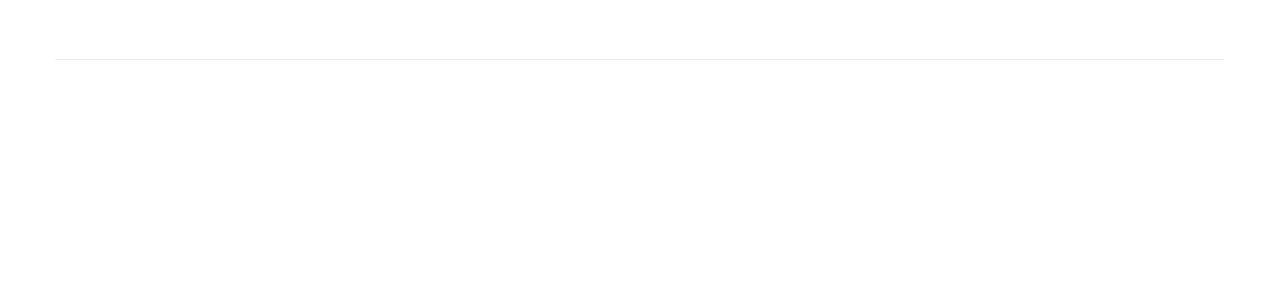
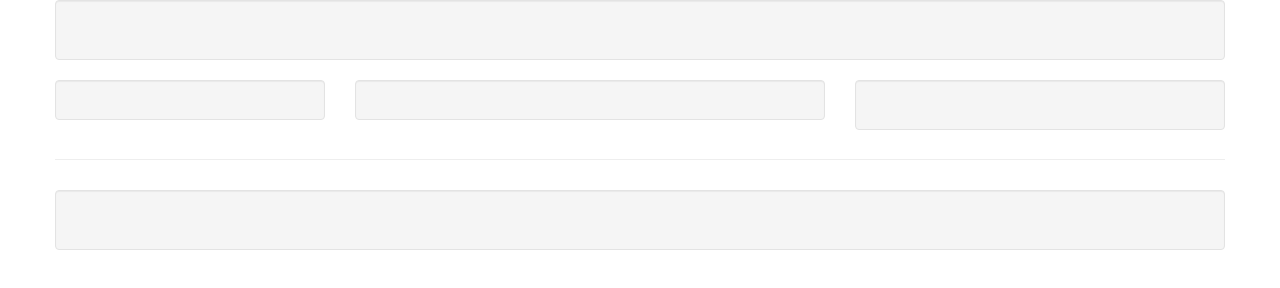
Before and after one commit to tomchw/Sandbox, a plain HTML site: page GwtProject/war/GwtProject.html in a window 1280 px wide. Drawn offline with Linux system fonts and the light colour scheme.

Commit message:
Put most widgets in wells

```diff
--- a/GwtProject/war/GwtProject.html
+++ b/GwtProject/war/GwtProject.html
@@ -47,23 +47,23 @@
     </noscript>
 
     <div class="container">
-      <span id="headerPanel"></span>
+      <div id="headerPanel" class="well"></div>
       <div class="page-header">
         <div class="row-fluid">
-          <div class="span3" id="leftPanel">
+          <div class="span3 well" id="leftPanel">
 
           </div>
-          <div class="span6" id="mainPanel">
+          <div class="span5 well" id="mainPanel">
 
           </div>
-          <div class="span3">
+          <div class="span4 well">
               <p id="nameFieldContainer"></p>
               <p id="sendButtonContainer"></p>
               <p style="color:red;" id="errorLabelContainer"></p>
           </div>
         </div>
       </div>
-      <span id="footerPanel"></span>
+      <div id="footerPanel" class="well"></div>
     </div>
 
     <script src="htmlLibs/jquery/jquery-latest.js"></script>
```
Also changed, not shown: 1 other file.
